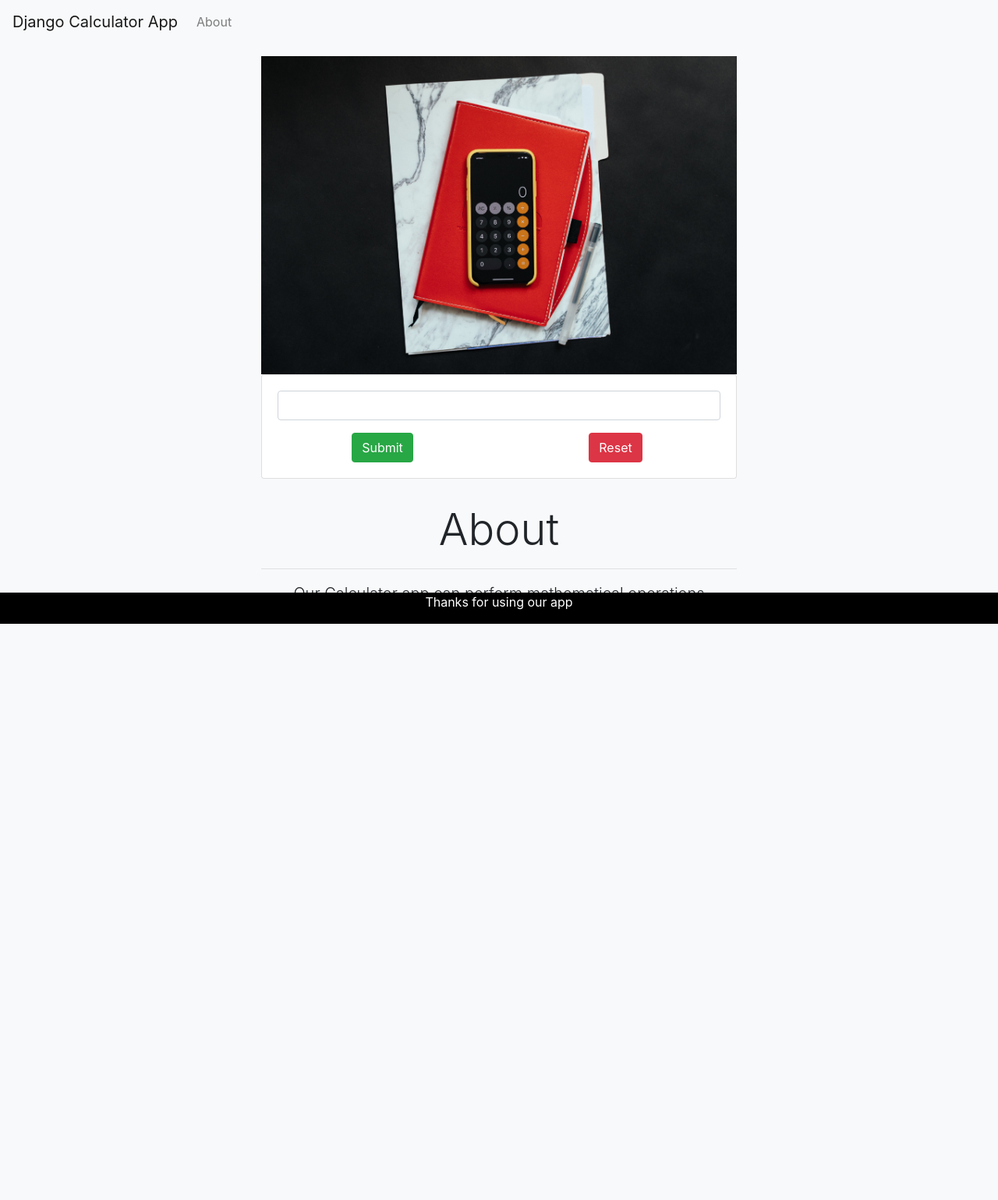
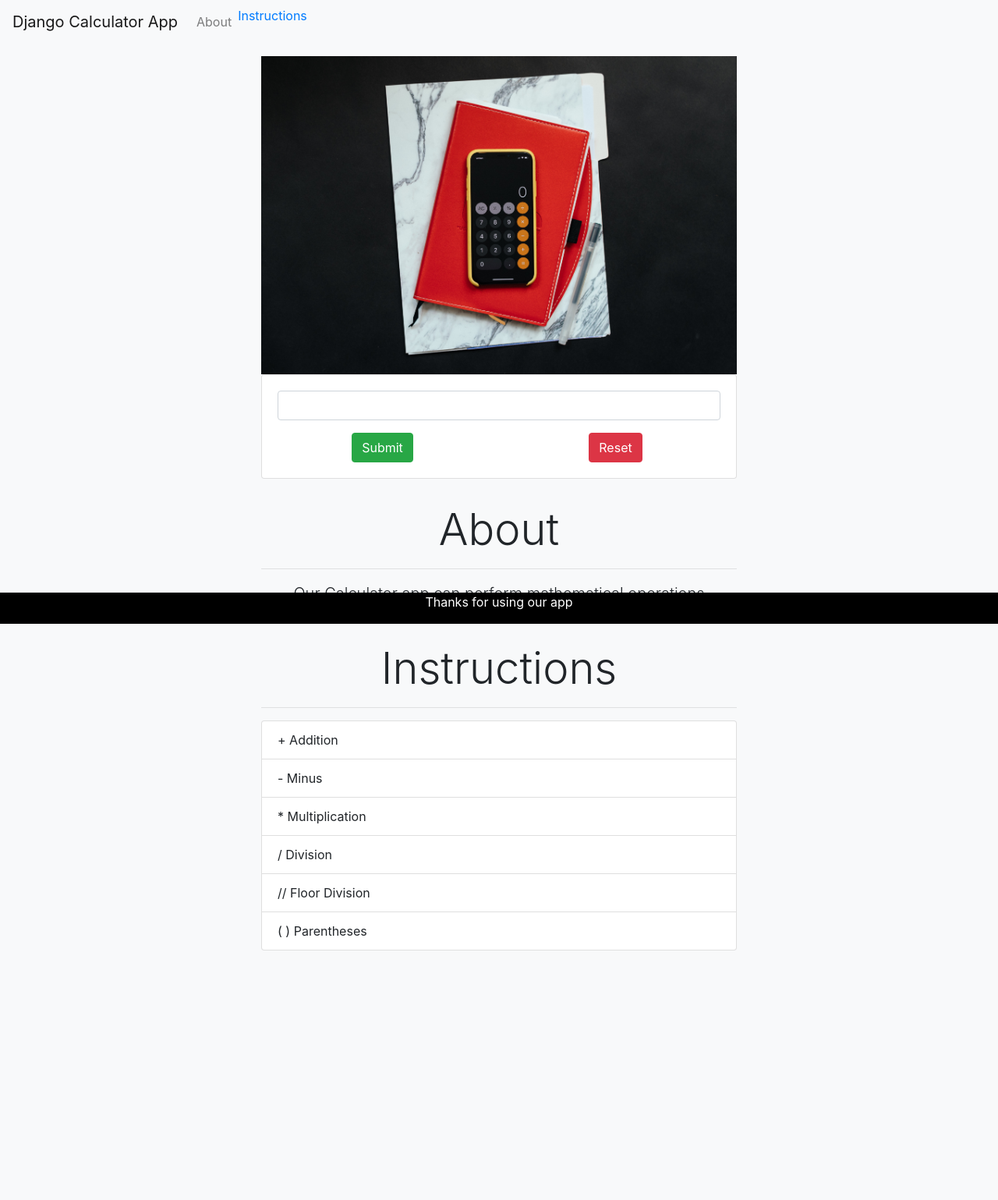
Before and after one commit to mukhlisamakhmaraimova/DJANGO-PROJECTS, a Django app: page /calculatorapp/ in a window 1280 px wide. Shown: the whole page at 78% size. Before the commit the page ends 800 px from the top, so only its background shows below. Run offline with Django 4.2, Linux system fonts and the light colour scheme.

Commit message:
Adding instructions and instructions query

```diff
--- a/calculatorapp/urls.py
+++ b/calculatorapp/urls.py
@@ -4,4 +4,5 @@ from . import views
 
 urlpatterns = [
     path('', views.index,name='index'),
+    path('submitquery/', views.submitquery, name='submitquery'),
 ]
--- a/calculatorapp/views.py
+++ b/calculatorapp/views.py
@@ -1,7 +1,14 @@
 from django.shortcuts import render
-from django.http import HttpResponse
+from django.http import HttpResponse, JsonResponse
 
 # Create your views here.
 
 def index(request):
     return render(request, 'index.html')
+
+def submitquery(request):
+    q = request.GET['query']
+    jsondict = {
+        'q': q
+    }
+    return JsonResponse(jsondict)
--- a/templates/calculatorapp/index.html
+++ b/templates/calculatorapp/index.html
@@ -24,8 +24,9 @@
       <li class="nav-item">
         <a class="nav-link" href="#about">About</a>
       </li>
-
-
+      <li class="nav-item>">
+        <a class="nav link" href="#instructions">Instructions</a>
+      </li>
     </ul>
 
   </div>
@@ -36,7 +37,7 @@
         <img class="img-fluid" src="{% static 'main.jpg' %}">
         <div class="card">
             <div class="card-body">
-                  <form method="GET" action="#">
+                  <form method="GET" action="{% url 'submitquery' %}">
                     <div class="form-group">
                       <input type="search" class="form-control" name="query" id="query">
                     </div>
@@ -67,6 +68,24 @@
         </p>
       </div>
     </div>
+
+    <div class="row">
+      <div class="col-md-6" style="margin: 2rem auto 0 auto;">
+          <p class="display-4" id="instructions" name="about" style="text-align: center;">
+            Instructions
+          </p>
+        <hr>
+        <ul class="list-group">
+        <li class="list-group-item">+ Addition</li>
+        <li class="list-group-item">- Minus</li>
+        <li class="list-group-item">* Multiplication</li>
+        <li class="list-group-item">/ Division</li>
+        <li class="list-group-item">// Floor Division</li>
+        <li class="list-group-item">( ) Parentheses</li>
+        </ul>
+      </div>
+    </div>
+
   </div>
 
     <div class="container-fluid">
```
